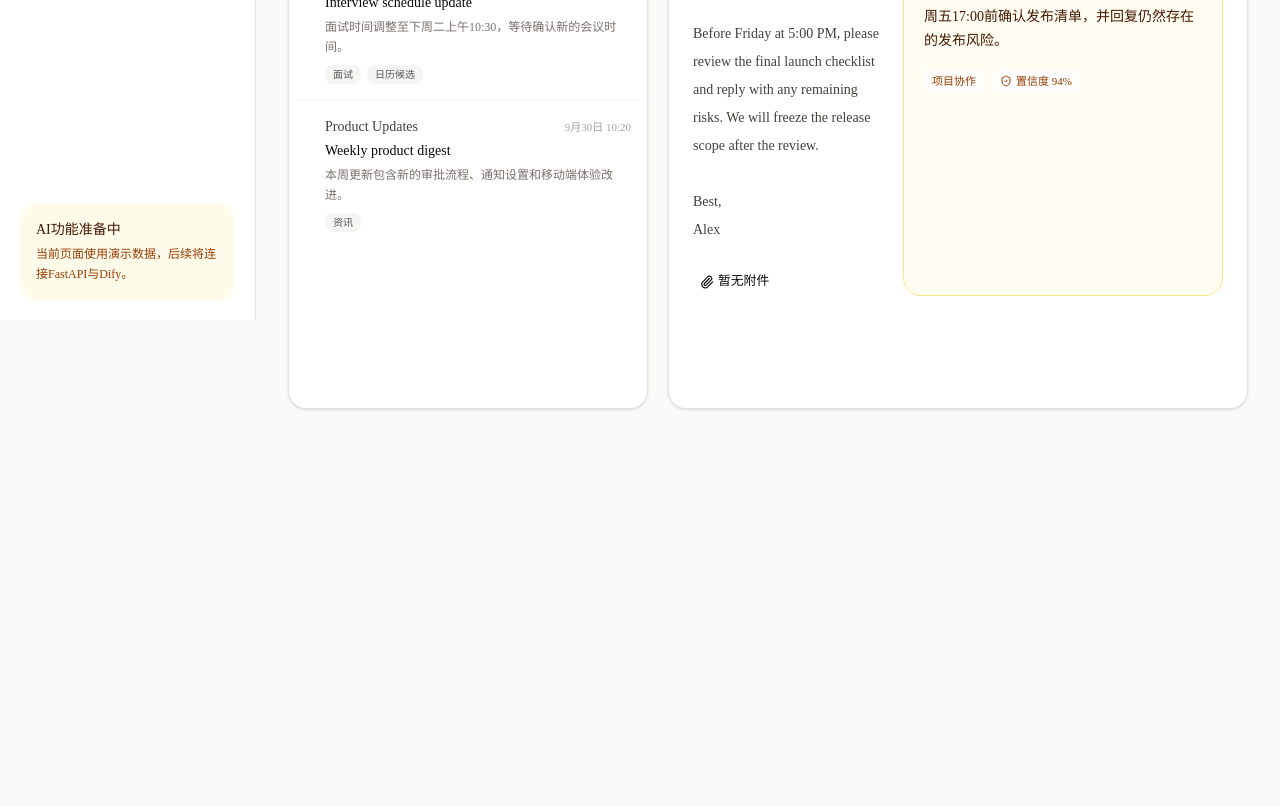
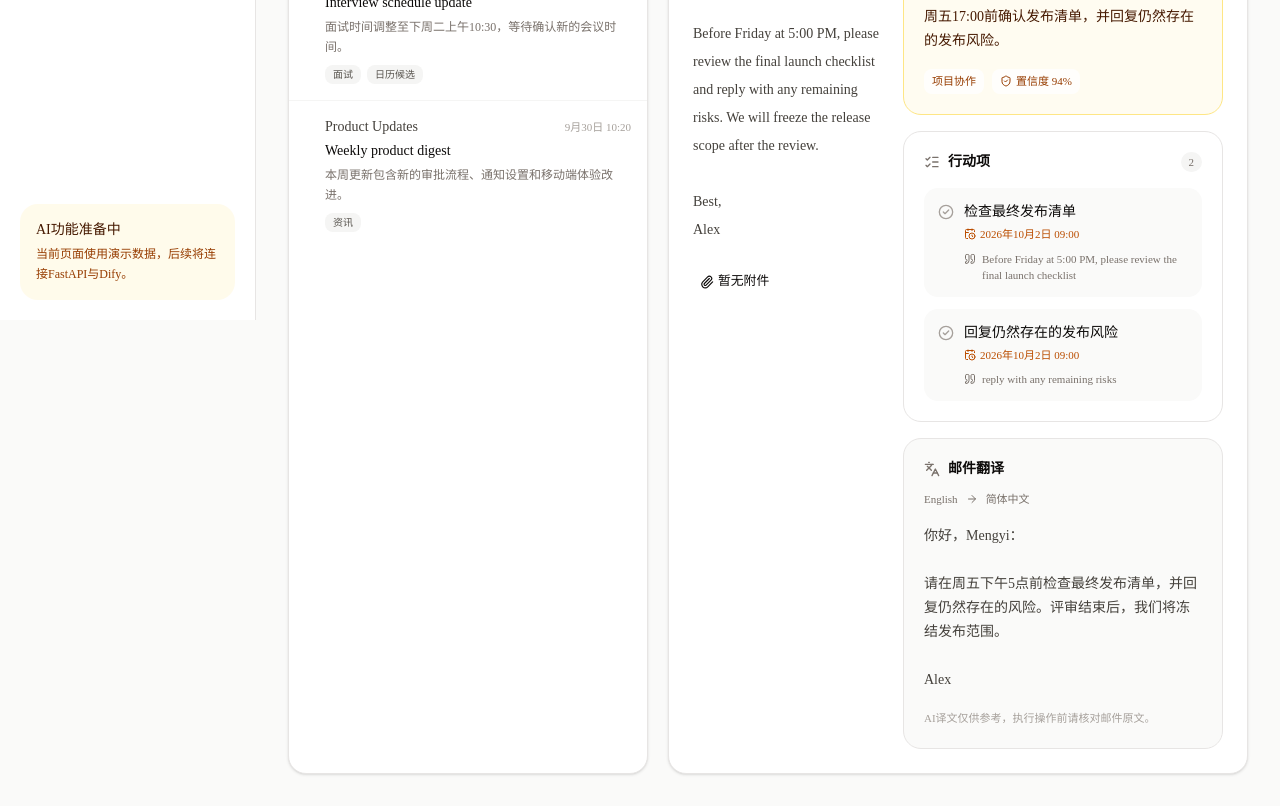
Before and after one commit to mengyi11/mailpilot, a Next.js app in the folder apps/web/: page / in a window 1280 px wide. Shown: the part 480-1286 px from the top of the page. Before the commit the page ends 921 px from the top, so only its background shows below. Built offline with nearby package versions, Linux system fonts and the light colour scheme.

Commit message:
feat(web): add translation and action panels

```diff
--- /dev/null
+++ b/apps/web/src/components/ai/action-item-list.tsx
@@ -0,0 +1,59 @@
+import { CalendarClock, CheckCircle2, ListChecks, Quote } from "lucide-react";
+
+import type { ActionItem } from "@/types/email";
+
+function formatDueAt(value: string) {
+  return new Intl.DateTimeFormat("zh-CN", {
+    dateStyle: "medium",
+    timeStyle: "short",
+  }).format(new Date(value));
+}
+
+export function ActionItemList({ items }: { items: ActionItem[] }) {
+  return (
+    <section className="rounded-2xl border border-stone-200 bg-white p-5">
+      <div className="flex items-center gap-2">
+        <ListChecks className="size-4 text-stone-500" aria-hidden="true" />
+        <h3 className="text-sm font-semibold">行动项</h3>
+        <span className="ml-auto rounded-full bg-stone-100 px-2 py-0.5 text-[11px] text-stone-500">
+          {items.length}
+        </span>
+      </div>
+
+      {items.length ? (
+        <ul className="mt-4 space-y-3">
+          {items.map((item) => (
+            <li key={item.id} className="rounded-xl bg-stone-50 p-3.5">
+              <div className="flex items-start gap-2.5">
+                <CheckCircle2
+                  className="mt-0.5 size-4 shrink-0 text-stone-400"
+                  aria-hidden="true"
+                />
+                <div className="min-w-0">
+                  <p className="text-sm font-medium">{item.title}</p>
+                  {item.dueAt ? (
+                    <p className="mt-1 flex items-center gap-1 text-[11px] text-amber-700">
+                      <CalendarClock className="size-3" aria-hidden="true" />
+                      {formatDueAt(item.dueAt)}
+                    </p>
+                  ) : null}
+                  <p className="mt-2 flex items-start gap-1.5 text-[11px] leading-4 text-stone-500">
+                    <Quote
+                      className="mt-0.5 size-3 shrink-0"
+                      aria-hidden="true"
+                    />
+                    <span>{item.evidence}</span>
+                  </p>
+                </div>
+              </div>
+            </li>
+          ))}
+        </ul>
+      ) : (
+        <p className="mt-4 text-xs leading-5 text-stone-500">
+          这封邮件没有需要执行的行动项。
+        </p>
+      )}
+    </section>
+  );
+}
--- /dev/null
+++ b/apps/web/src/components/ai/translation-panel.tsx
@@ -0,0 +1,29 @@
+import { ArrowRight, Languages } from "lucide-react";
+
+import type { Translation } from "@/types/email";
+
+export function TranslationPanel({
+  translation,
+}: {
+  translation: Translation;
+}) {
+  return (
+    <section className="rounded-2xl border border-stone-200 bg-stone-50 p-5">
+      <div className="flex items-center gap-2">
+        <Languages className="size-4 text-stone-500" aria-hidden="true" />
+        <h3 className="text-sm font-semibold">邮件翻译</h3>
+      </div>
+      <div className="mt-3 flex items-center gap-2 text-[11px] font-medium text-stone-500">
+        <span>{translation.sourceLanguage}</span>
+        <ArrowRight className="size-3" aria-hidden="true" />
+        <span>{translation.targetLanguage}</span>
+      </div>
+      <div className="mt-4 text-sm leading-6 whitespace-pre-line text-stone-700">
+        {translation.translatedBody}
+      </div>
+      <p className="mt-4 text-[11px] leading-5 text-stone-400">
+        AI译文仅供参考，执行操作前请核对邮件原文。
+      </p>
+    </section>
+  );
+}
--- a/apps/web/src/components/mail/email-detail.tsx
+++ b/apps/web/src/components/mail/email-detail.tsx
@@ -1,6 +1,8 @@
 import { Mail, Paperclip, Reply } from "lucide-react";
 
 import { AIOverviewCard } from "@/components/ai/ai-overview-card";
+import { ActionItemList } from "@/components/ai/action-item-list";
+import { TranslationPanel } from "@/components/ai/translation-panel";
 import { Button } from "@/components/ui/button";
 import type { EmailDetailData } from "@/types/email";
 
@@ -74,7 +76,11 @@ export function EmailDetail({ email }: { email: EmailDetailData }) {
           </Button>
         </section>
 
-        <AIOverviewCard overview={email.aiOverview} />
+        <div className="space-y-4">
+          <AIOverviewCard overview={email.aiOverview} />
+          <ActionItemList items={email.actionItems} />
+          <TranslationPanel translation={email.translation} />
+        </div>
       </div>
     </article>
   );
--- a/apps/web/src/data/demo-emails.ts
+++ b/apps/web/src/data/demo-emails.ts
@@ -20,6 +20,29 @@ export const demoEmails: EmailDetailData[] = [
       priority: "high",
       confidence: 0.94,
     },
+    translation: {
+      sourceLanguage: "English",
+      targetLanguage: "简体中文",
+      translatedBody:
+        "你好，Mengyi：\n\n请在周五下午5点前检查最终发布清单，并回复仍然存在的风险。评审结束后，我们将冻结发布范围。\n\nAlex",
+    },
+    actionItems: [
+      {
+        id: "action-review-checklist",
+        title: "检查最终发布清单",
+        dueAt: "2026-10-02T17:00:00+08:00",
+        evidence:
+          "Before Friday at 5:00 PM, please review the final launch checklist",
+        completed: false,
+      },
+      {
+        id: "action-reply-risks",
+        title: "回复仍然存在的发布风险",
+        dueAt: "2026-10-02T17:00:00+08:00",
+        evidence: "reply with any remaining risks",
+        completed: false,
+      },
+    ],
   },
   {
     id: "demo-interview-update",
@@ -40,6 +63,21 @@ export const demoEmails: EmailDetailData[] = [
       priority: "high",
       confidence: 0.97,
     },
+    translation: {
+      sourceLanguage: "English",
+      targetLanguage: "简体中文",
+      translatedBody:
+        "你好，Mengyi：\n\n你的面试已调整至2026年10月6日星期二上午10:30（新加坡时间）。请回复确认新的时间。\n\nTalent Team",
+    },
+    actionItems: [
+      {
+        id: "action-confirm-interview",
+        title: "回复确认新的面试时间",
+        dueAt: null,
+        evidence: "Please reply to confirm the new time.",
+        completed: false,
+      },
+    ],
   },
   {
     id: "demo-weekly-digest",
@@ -60,5 +98,12 @@ export const demoEmails: EmailDetailData[] = [
       priority: "normal",
       confidence: 0.91,
     },
+    translation: {
+      sourceLanguage: "English",
+      targetLanguage: "简体中文",
+      translatedBody:
+        "本周我们上线了审批流程优化、通知偏好设置，以及更紧凑的移动端导航。无需采取行动。",
+    },
+    actionItems: [],
   },
 ];
```
Also changed, not shown: apps/web/src/types/email.ts (+16 -0 lines).
